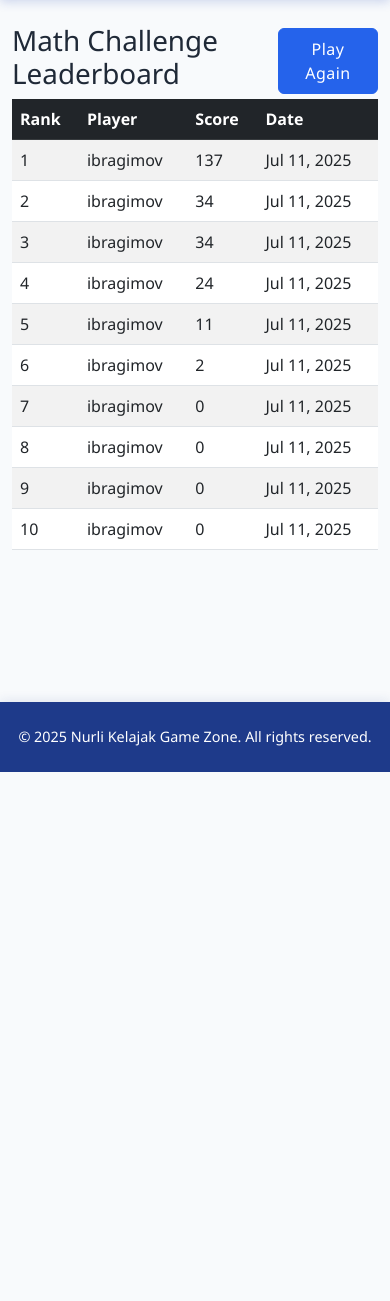
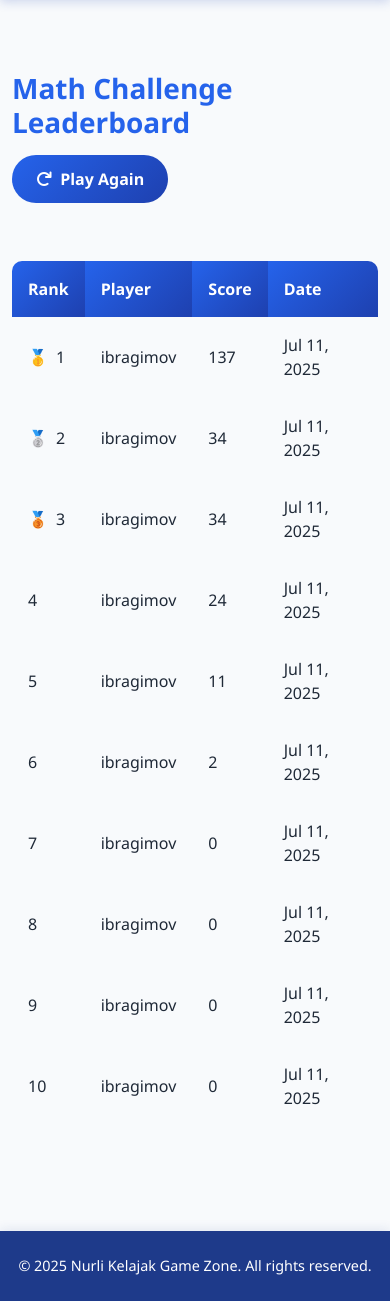
Before and after one commit to IbragimovQuvonchbek/NurliKelajakGameZone, a Django app: page /leaderboard/math_challenge/ in a window 390 px wide. Shown: the part 72-1373 px from the top of the page. Before the commit the page ends 844 px from the top, so only its background shows below. Run offline with Django 5.2, Linux system fonts and the light colour scheme; data comes from the database, SQL or seed files in the repository; both versions use the stored data as it was after the commit.

Commit message:
leaderboard update

```diff
--- a/leaderboard/templates/leaderboard/game_leaderboard.html
+++ b/leaderboard/templates/leaderboard/game_leaderboard.html
@@ -3,17 +3,128 @@
 
 {% block title %}{{ game.name }} Leaderboard{% endblock %}
 
+{% block extra_css %}
+<style>
+    .leaderboard-container {
+        padding: 3rem 0;
+    }
+
+    .leaderboard-header {
+        display: flex;
+        justify-content: space-between;
+        align-items: center;
+        margin-bottom: 2rem;
+        padding-bottom: 1.5rem;
+        border-bottom: 2px solid var(--background-color);
+    }
+
+    .leaderboard-title {
+        font-size: 2rem;
+        font-weight: 700;
+        color: var(--primary-color);
+        margin: 0;
+    }
+
+    .play-again-btn {
+        padding: 0.75rem 1.5rem;
+        background: linear-gradient(135deg, var(--primary-color), var(--secondary-color));
+        color: white;
+        border-radius: 50px;
+        font-weight: 600;
+        text-decoration: none;
+        transition: all 0.3s ease;
+    }
+
+    .play-again-btn:hover {
+        transform: translateY(-2px);
+        box-shadow: var(--hover-shadow);
+    }
+
+    .leaderboard-table {
+        width: 100%;
+        border-collapse: separate;
+        border-spacing: 0;
+    }
+
+    .leaderboard-table thead th {
+        background: linear-gradient(135deg, var(--primary-color), var(--secondary-color));
+        color: white;
+        padding: 1rem;
+        font-weight: 600;
+        text-align: left;
+    }
+
+    .leaderboard-table th:first-child {
+        border-top-left-radius: 10px;
+    }
+
+    .leaderboard-table th:last-child {
+        border-top-right-radius: 10px;
+    }
+
+    .leaderboard-table tbody tr {
+        transition: all 0.2s ease;
+    }
+
+    .leaderboard-table tbody tr:hover {
+        background-color: var(--glow-color);
+    }
+
+    .leaderboard-table tbody td {
+        padding: 1rem;
+        border-bottom: 1px solid var(--background-color);
+    }
+
+    /* Medal colors for top 3 positions */
+    .leaderboard-table tbody tr:nth-child(1) td:first-child::before {
+        content: "🥇";
+        margin-right: 0.5rem;
+    }
+
+    .leaderboard-table tbody tr:nth-child(2) td:first-child::before {
+        content: "🥈";
+        margin-right: 0.5rem;
+    }
+
+    .leaderboard-table tbody tr:nth-child(3) td:first-child::before {
+        content: "🥉";
+        margin-right: 0.5rem;
+    }
+
+    .empty-message {
+        text-align: center;
+        padding: 2rem;
+        background: var(--accent-color);
+        border-radius: 10px;
+        margin-top: 2rem;
+    }
+
+    @media (max-width: 768px) {
+        .leaderboard-header {
+            flex-direction: column;
+            align-items: flex-start;
+            gap: 1rem;
+        }
+
+        .leaderboard-title {
+            font-size: 1.75rem;
+        }
+    }
+</style>
+{% endblock %}
+
 {% block content %}
-<div class="row">
-    <div class="col-12 mb-4">
-        <div class="d-flex justify-content-between align-items-center">
-            <h1>{{ game.name }} Leaderboard</h1>
-            <a href="{% url 'games:game_detail' game.slug %}" class="btn btn-primary">Play Again</a>
+<div class="container leaderboard-container">
+    <div class="leaderboard-header">
+        <h1 class="leaderboard-title">{{ game.name }} Leaderboard</h1>
+        <a href="{% url 'games:game_detail' game.slug %}" class="play-again-btn">
+            <i class="fas fa-redo me-1"></i> Play Again
+        </a>
     </div>
 
     <div class="table-responsive">
-            <table class="table table-striped table-hover">
-                <thead class="table-dark">
+        <table class="leaderboard-table">
+            <thead>
                 <tr>
                     <th>Rank</th>
                     <th>Player</th>
@@ -31,12 +142,19 @@
                 </tr>
                 {% empty %}
                 <tr>
-                        <td colspan="4" class="text-center">No scores yet. Be the first!</td>
+                    <td colspan="4">
+                        <div class="empty-message">
+                            <h4>No scores yet</h4>
+                            <p>Be the first to play and set a high score!</p>
+                            <a href="{% url 'games:game_detail' game.slug %}" class="play-again-btn">
+                                <i class="fas fa-play me-1"></i> Play Now
+                            </a>
+                        </div>
+                    </td>
                 </tr>
                 {% endfor %}
             </tbody>
         </table>
     </div>
 </div>
-</div>
 {% endblock %}
--- a/leaderboard/urls.py
+++ b/leaderboard/urls.py
@@ -4,5 +4,6 @@ from . import views
 app_name = 'leaderboard'
 
 urlpatterns = [
+    path('', views.leaderboards_home, name='leaderboards_home'),
     path('<slug:game_slug>/', views.game_leaderboard, name='game_leaderboard'),
 ]
--- a/leaderboard/views.py
+++ b/leaderboard/views.py
@@ -1,5 +1,13 @@
 from django.shortcuts import render, get_object_or_404
 from games.models import Game
+
+
+def leaderboards_home(request):
+    games = Game.objects.filter(is_active=True)
+    return render(request, 'leaderboard/leaderboards_home.html', {
+        'games': games,
+    })
+
 
 def game_leaderboard(request, game_slug):
     game = get_object_or_404(Game, slug=game_slug)
```
Also changed, not shown: leaderboard/templates/leaderboard/leaderboards_home.html (added, +139 -0 lines), db.sqlite3. Lines whose indentation alone changed are shown as unchanged.
